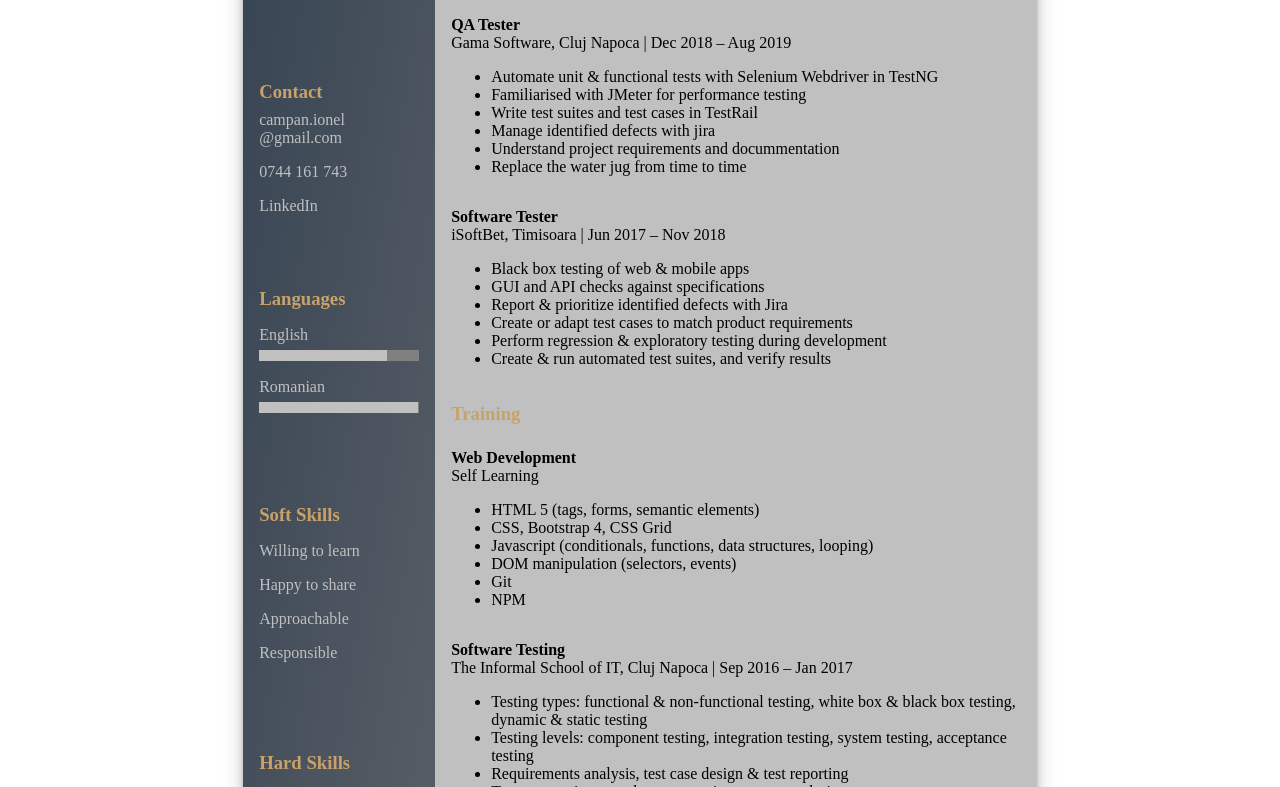
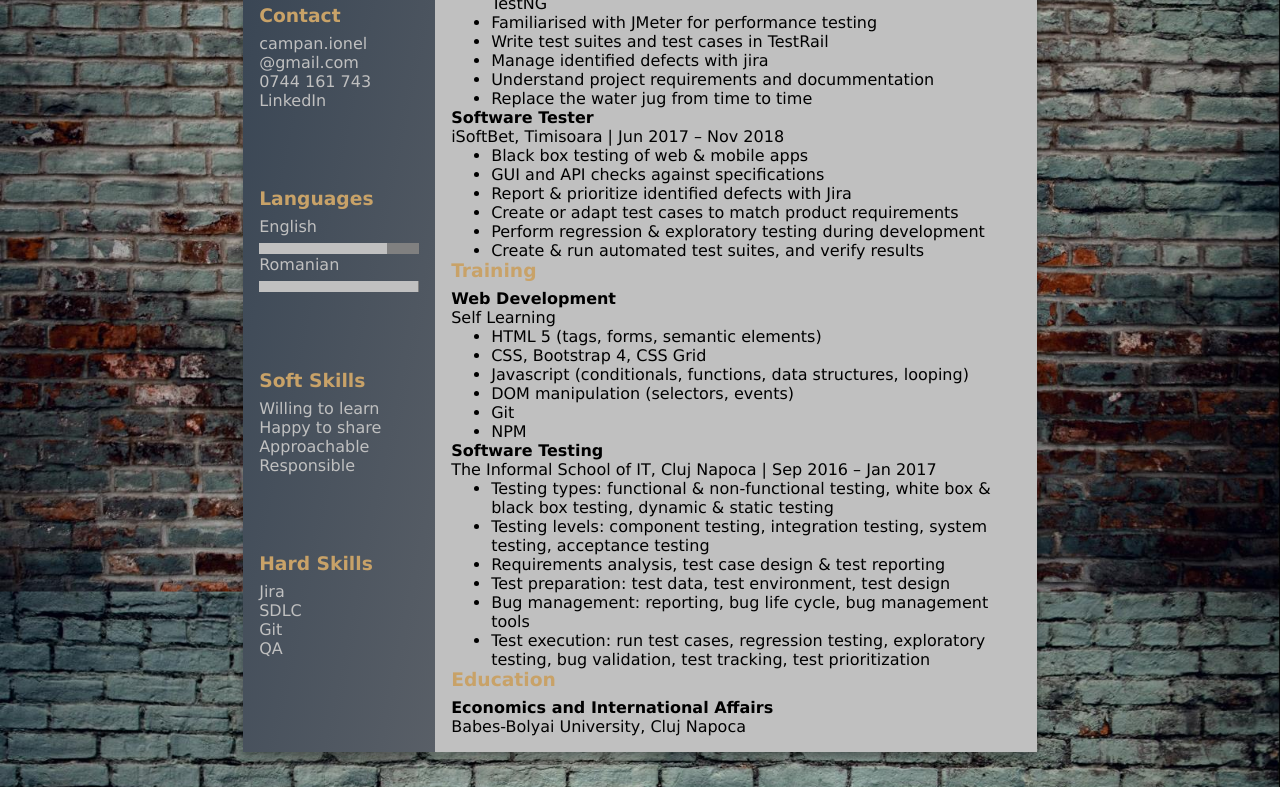
Before and after one commit to icamp/snafu, a plain HTML site: page resume/index.html in a window 1280 px wide. Shown: the part 256-1043 px from the top of the page. Drawn offline with Linux system fonts and the light colour scheme; the site is published under a folder, as on GitHub Pages, so addresses that start at the root find nothing; a web font is replaced by a local one.

Commit message:
Fixing missing assets errors

```diff
--- a/assets/globalStyle.css
+++ b/assets/globalStyle.css
@@ -19,7 +19,7 @@
 
 body {
     font: 'Khula', 'Raleway', sans-serif;
-    background-image: url(/snafu/assets/brickWall2.jpg);
+    background-image: url(brickWall2.jpg);
     background-repeat: no-repeat;
     background-attachment: fixed;
     background-size: cover;
--- a/resume/index.html
+++ b/resume/index.html
@@ -5,7 +5,7 @@
     <meta name="viewport" content="width=device-width, initial-scale=1.0">
     <meta http-equiv="X-UA-Compatible" content="ie=edge">
     <title>Document</title>
-    <link rel="stylesheet" href="/snafu/assets/globalStyle.css">
+    <link rel="stylesheet" href="../assets/globalStyle.css">
     <link rel="stylesheet" href="style.css">
 </head>
 
--- a/resume/style.css
+++ b/resume/style.css
@@ -9,7 +9,7 @@ html {
     /* margin: auto; */
     /* background-color: #3E536A; */
     /* background: linear-gradient(to bottom, #3A4857, #364C52); */
-    background-image: url(/snafu/assets/brickWall2.jpg);
+    /* background-image: url(/snafu/assets/brickWall2.jpg); */
     background-repeat: no-repeat;
     background-attachment: fixed;
     background-size: cover;
```
